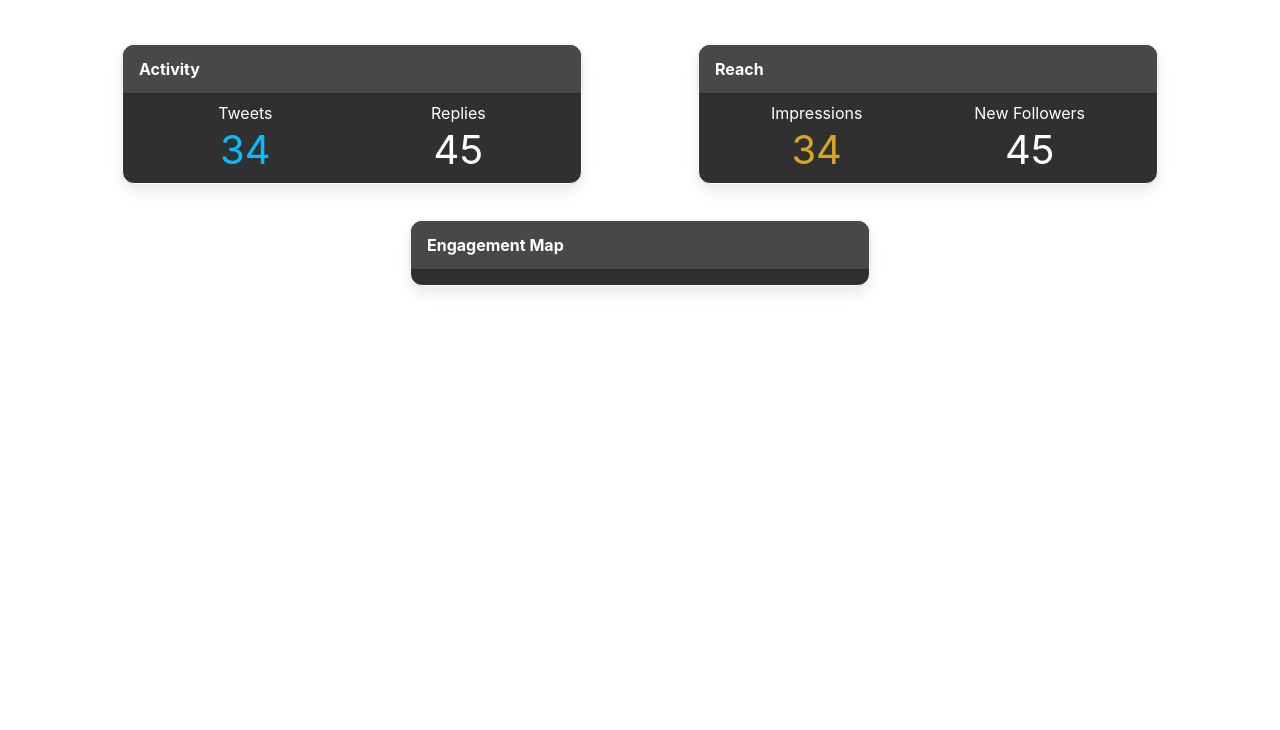
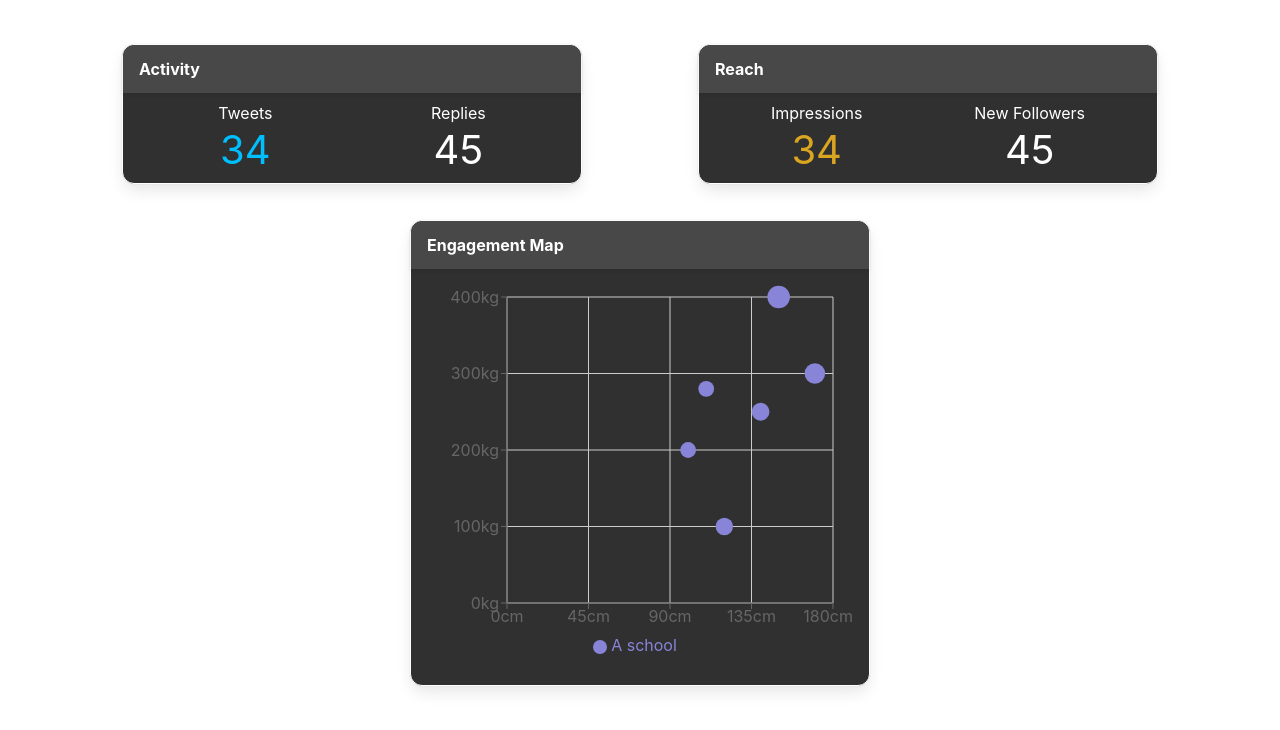
Before and after one commit to SocialQu/Branding, a Next.js app in the folder app/: page / in a window 1280 px wide. Shown: the top 730 px of the page. Built offline with nearby package versions, Linux system fonts and the light colour scheme.

Commit message:
Sample Bubble Chart.

```diff
--- a/app/components/EngagementMap.tsx
+++ b/app/components/EngagementMap.tsx
@@ -1,4 +1,34 @@
+import { CartesianGrid, Tooltip, Legend, ResponsiveContainer } from 'recharts'
+import { ScatterChart, Scatter, XAxis, YAxis, ZAxis } from 'recharts'
 import { Card } from './Card'
 
 
-export const EngagementMap = () => <Card title={'Engagement Map'} />
+const data = [
+  { x: 100, y: 200, z: 200 },
+  { x: 120, y: 100, z: 260 },
+  { x: 170, y: 300, z: 400 },
+  { x: 140, y: 250, z: 280 },
+  { x: 150, y: 400, z: 500 },
+  { x: 110, y: 280, z: 200 },
+];
+
+const margin = { top:20, right:20, bottom:20, left:20 }
+const BubbleChart = () => <ResponsiveContainer width="100%" height={400} >
+    <ScatterChart width={400} margin={margin} >
+        <CartesianGrid />
+
+        <XAxis type="number" dataKey="x" name="stature" unit="cm" />
+        <YAxis type="number" dataKey="y" name="weight" unit="kg" />
+        <ZAxis type="number" dataKey="z" range={[60, 400]} name="score" unit="km" />
+        <Tooltip cursor={{ strokeDasharray: '3 3' }} />
+        <Legend />
+
+        <Scatter name="A school" data={data} fill="#8884d8" />
+    </ScatterChart>
+</ResponsiveContainer>
+
+
+
+export const EngagementMap = () => <Card title={'Engagement Map'}>
+    <BubbleChart />
+</Card>
```
